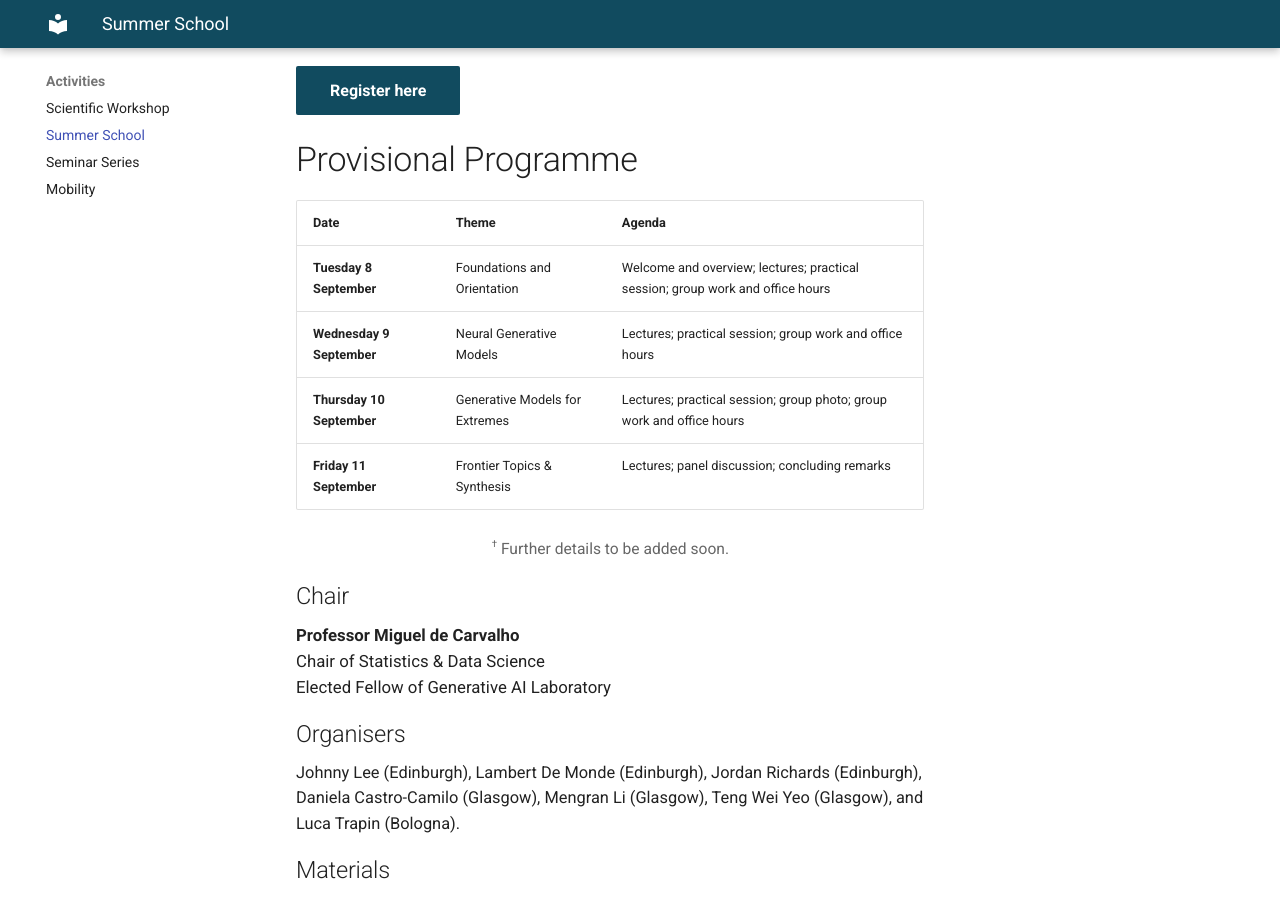
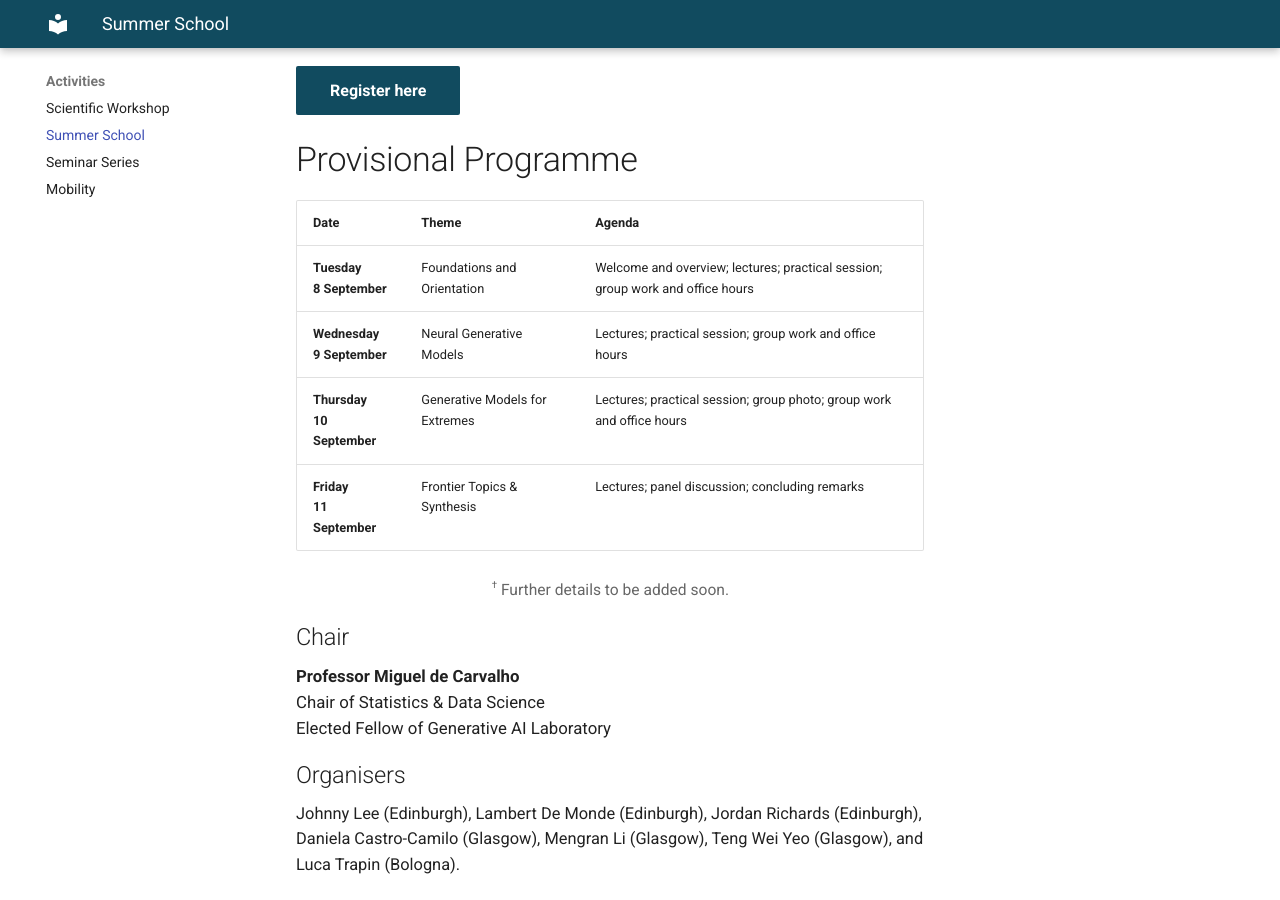
Before and after one commit to gamex-network/gamex-network.github.io, an MkDocs documentation site: the page built from docs/school.md, in a window 1280 px wide and 900 px high, scrolled down 562 px. Built offline with MkDocs 1.6.1 and Material for MkDocs 9.7.7, drawn with Linux system fonts in a browser that asks for light colours.

Commit message:
Break programme dates onto two lines

```diff
--- a/docs/school.md
+++ b/docs/school.md
@@ -17,10 +17,10 @@
 
 | Date | Theme | Agenda |
 | --- | --- | --- |
-| **Tuesday 8 September** | Foundations and Orientation | Welcome and overview; lectures; practical session; group work and office hours |
-| **Wednesday 9 September** | Neural Generative Models | Lectures; practical session; group work and office hours |
-| **Thursday 10 September** | Generative Models for Extremes | Lectures; practical session; group photo; group work and office hours |
-| **Friday 11 September** | Frontier Topics & Synthesis | Lectures; panel discussion; concluding remarks |
+| <strong>Tuesday</strong><br><strong>8 September</strong> | Foundations and Orientation | Welcome and overview; lectures; practical session; group work and office hours |
+| <strong>Wednesday</strong><br><strong>9 September</strong> | Neural Generative Models | Lectures; practical session; group work and office hours |
+| <strong>Thursday</strong><br><strong>10 September</strong> | Generative Models for Extremes | Lectures; practical session; group photo; group work and office hours |
+| <strong>Friday</strong><br><strong>11 September</strong> | Frontier Topics & Synthesis | Lectures; panel discussion; concluding remarks |
 
 <div class="school-programme-note"><sup>†</sup> Further details to be added soon.</div>
 
```
